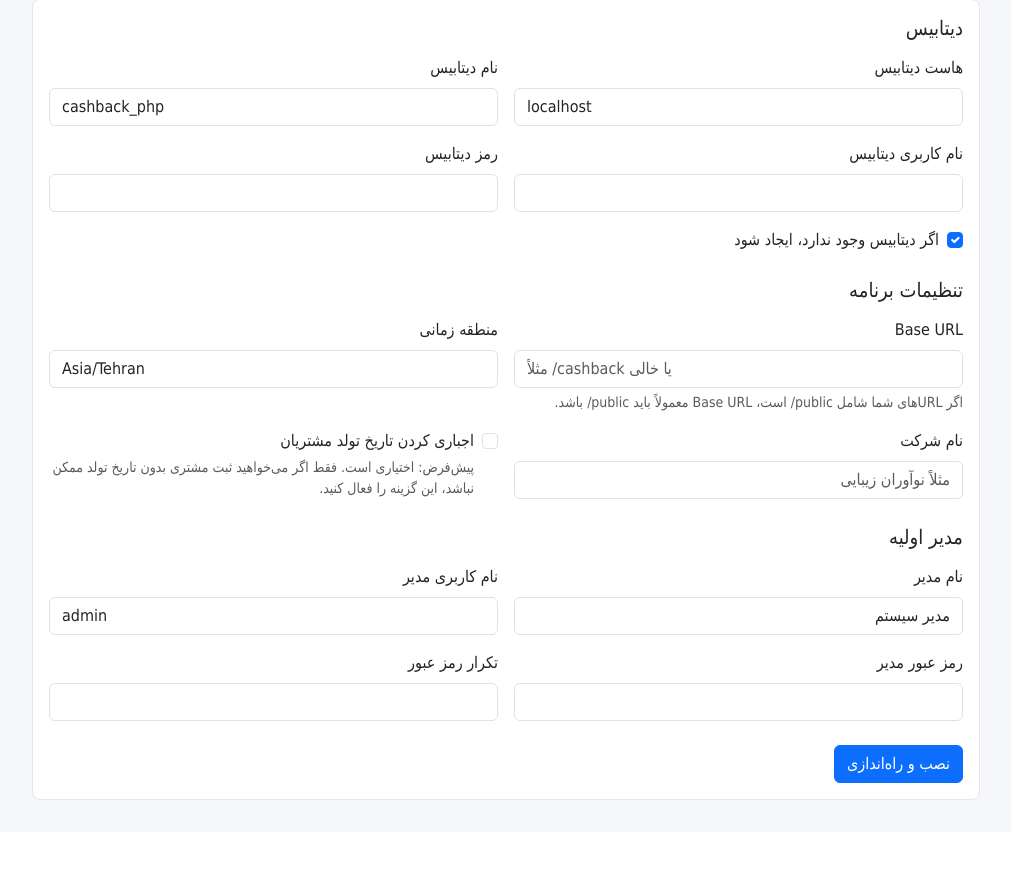
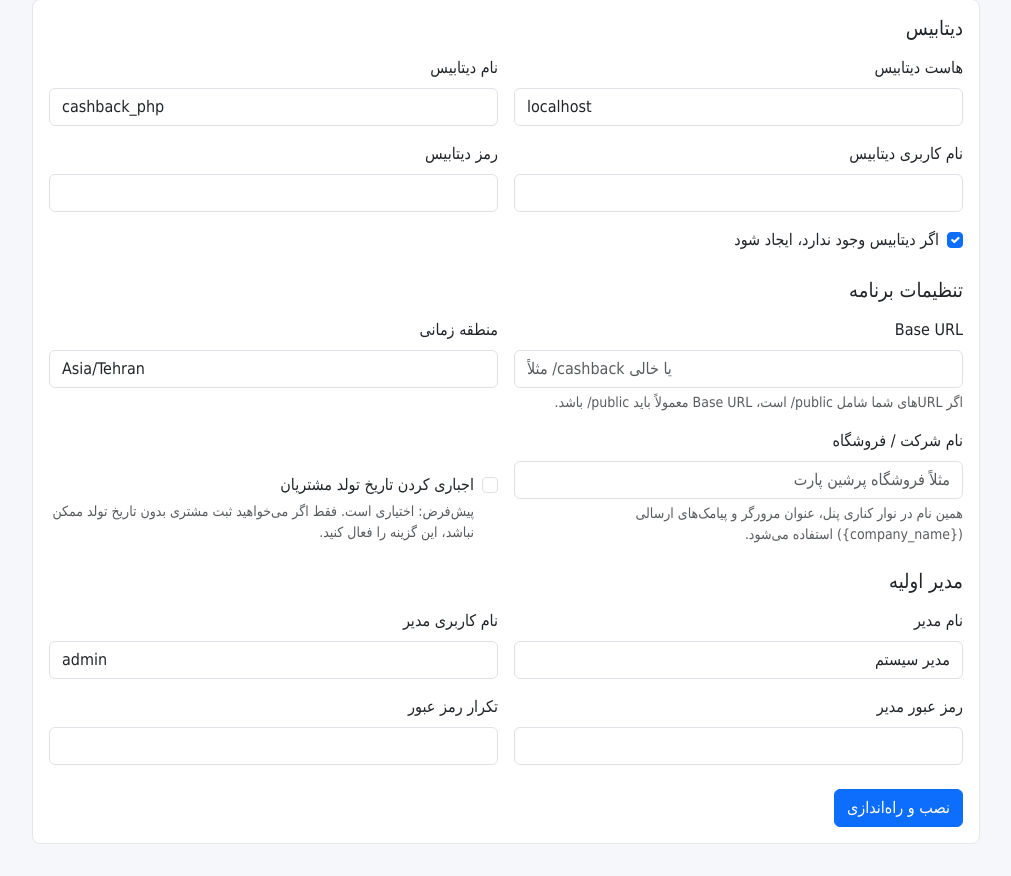
Before and after one commit to atakhadiviom/Cashback_php, a PHP site: page /install.php in a window 1280 px wide. Shown: the part 2433-3309 px from the top of the page, without its empty margins (134-1145 px from the left). Before the commit the page ends 3233 px from the top, so only its background shows below. Run offline with PHP 8.4, Linux system fonts and the light colour scheme.

Commit message:
Panel title follows the store/company name everywhere, including SMS (v1.1.30)
- Installer now writes app.name = company_name (no "????? ?????? ?? ??" prefix)
- BrandingService order: settings value > app.company_name > app.name > default, used by
  sidebar, browser title, print header and login page
- {company_name} in every SMS template resolves through the same BrandingService
- Migration 031 clears the generic title seeded by 030 so the company name shows
- Settings field renamed to "??? ???? / ???????" with the {company_name} hint
- Version bump 1.1.29 -> 1.1.30

Co-authored-by: CommandCodeBot <noreply@commandcode.ai>

```diff
--- a/app/Services/BrandingService.php
+++ b/app/Services/BrandingService.php
@@ -33,7 +33,10 @@ final class BrandingService
             }
         }
 
-        $fromConfig = trim((string) \config_value('app.name', ''));
+        $fromConfig = trim((string) \config_value('app.company_name', ''));
+        if ($fromConfig === '') {
+            $fromConfig = trim((string) \config_value('app.name', ''));
+        }
 
         self::$cached = $fromDb !== '' ? $fromDb : ($fromConfig !== '' ? $fromConfig : self::DEFAULT_NAME);
 
--- a/app/Services/SmsTemplateRenderer.php
+++ b/app/Services/SmsTemplateRenderer.php
@@ -28,7 +28,7 @@ final class SmsTemplateRenderer
             'expiring_amount' => '',
             'expiry_date' => '',
             'date' => date('Y-m-d'),
-            'company_name' => \config_value('app.company_name', 'نوآوران زیبایی'),
+            'company_name' => \App\Services\BrandingService::name(),
         ], $vars);
 
         if (isset($vars['otp_code'])) {
--- a/public/install.php
+++ b/public/install.php
@@ -166,7 +166,9 @@ function installer_ensure_htaccess_files(string $root): array
 
 function installer_config(array $data): string
 {
-    $appName = 'سیستم مدیریت کش بک ' . $data['company_name'];
+    // The panel title is the store/company name; it is also used in SMS templates
+    // as {company_name}, so both keys get the same value.
+    $appName = $data['company_name'];
 
     return "<?php\n\nreturn [\n" .
         "    'app' => [\n" .
@@ -551,7 +553,7 @@ if (!$locked && ($_SERVER['REQUEST_METHOD'] ?? 'GET') === 'POST') {
                         <div class="form-text">اگر URLهای شما شامل <span class="ltr">/public</span> است، Base URL معمولاً باید <span class="ltr">/public</span> باشد.</div>
                     </div>
                     <div class="col-md-6"><label class="form-label">منطقه زمانی</label><input class="form-control ltr" name="timezone" value="<?= installer_e($values['timezone']) ?>"></div>
-                    <div class="col-md-6"><label class="form-label">نام شرکت</label><input class="form-control" name="company_name" placeholder="مثلاً نوآوران زیبایی" value="<?= installer_e($values['company_name']) ?>" required></div>
+                    <div class="col-md-6"><label class="form-label">نام شرکت / فروشگاه</label><input class="form-control" name="company_name" placeholder="مثلاً فروشگاه پرشین پارت" value="<?= installer_e($values['company_name']) ?>" required><div class="form-text">همین نام در نوار کناری پنل، عنوان مرورگر و پیامک‌های ارسالی ({company_name}) استفاده می‌شود.</div></div>
                     <div class="col-md-6 d-flex align-items-end">
                         <div class="form-check">
                             <input class="form-check-input" type="checkbox" name="birthday_required" id="birthday_required" <?= $values['birthday_required'] ? 'checked' : '' ?>>
--- a/resources/views/auth/login.php
+++ b/resources/views/auth/login.php
@@ -2,7 +2,7 @@
 <section class="login-page">
     <div class="login-visual">
         <span class="badge text-bg-light align-self-start mb-3"><?= e(\App\Services\BrandingService::name()) ?></span>
-        <h2><?= e(config_value('app.company_name', '')) ?></h2>
+        <h2><?= e(\App\Services\BrandingService::name()) ?></h2>
         <p>مدیریت مشتریان، خریدها، کیف پول و پیامک‌ها در یک داشبورد سریع، امن و آماده برای هاست اشتراکی.</p>
     </div>
     <div class="login-panel">
```
Also changed, not shown: resources/views/admin/cashback_settings.php (+4 -4 lines), README.md, database/migrations/031_panel_title_company.sql (added), 1 other file.
